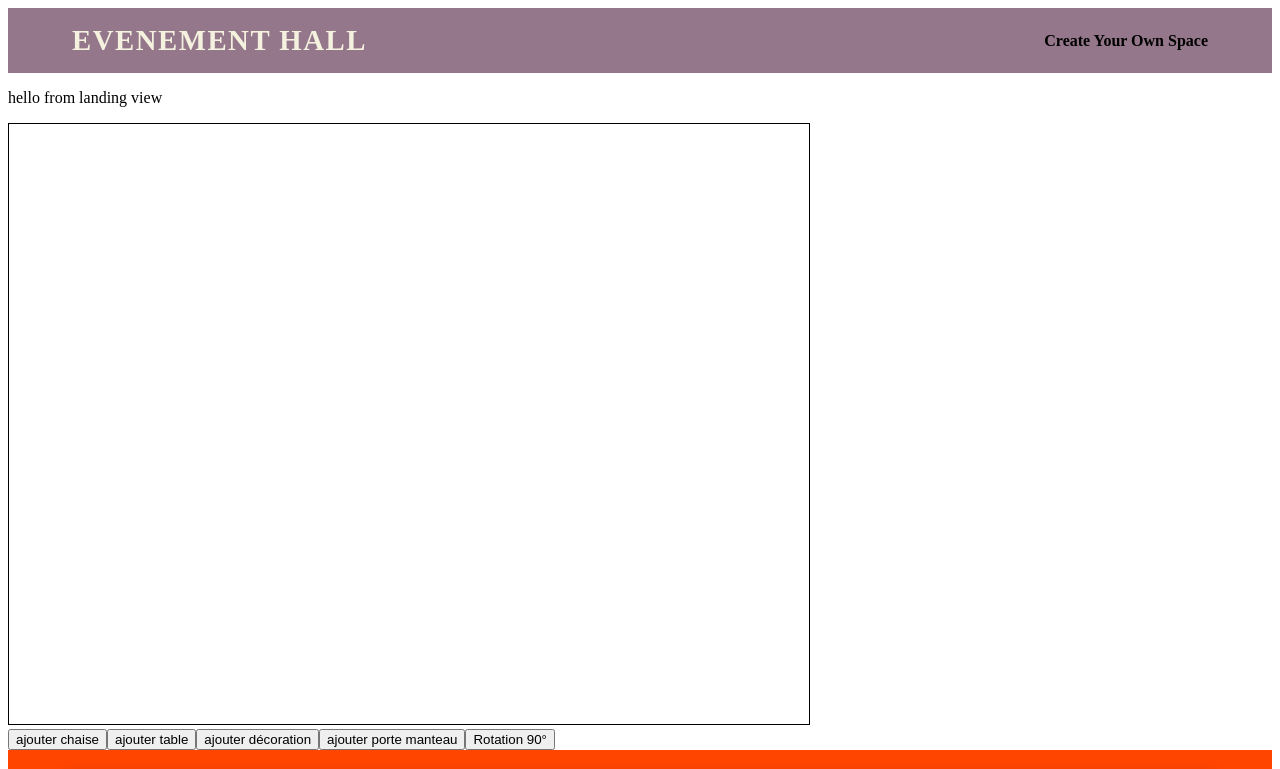
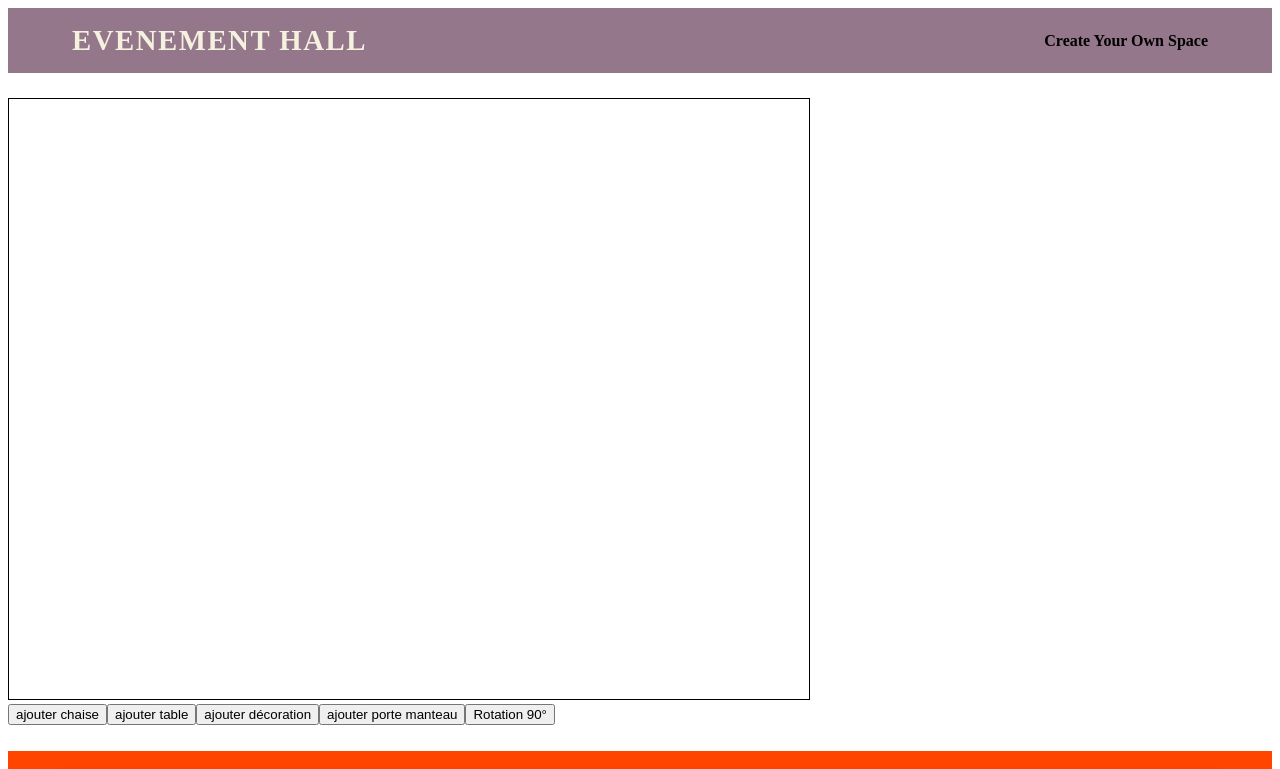
Before and after one commit to Oliviermaignan/evenementhall, a Vue app in the folder app/: page / in a window 1280 px wide. Shown: the top 769 px of the page. Built offline with nearby package versions, Linux system fonts and the light colour scheme.

Commit message:
style: improve display

```diff
--- a/app/src/views/LandingView.vue
+++ b/app/src/views/LandingView.vue
@@ -4,10 +4,14 @@ import CanvaComponent from '../components/CanvaComponent.vue';
 </script>
 
 <template>
-<p>hello from landing view</p>
-<CanvaComponent/>
+    <div class="canva-container">
+        <CanvaComponent/>
+    </div>
 </template>
 
 <style scoped>
-
+.canva-container{
+    margin-top: 2%;
+    margin-bottom: 2%;
+}
 </style>
```
